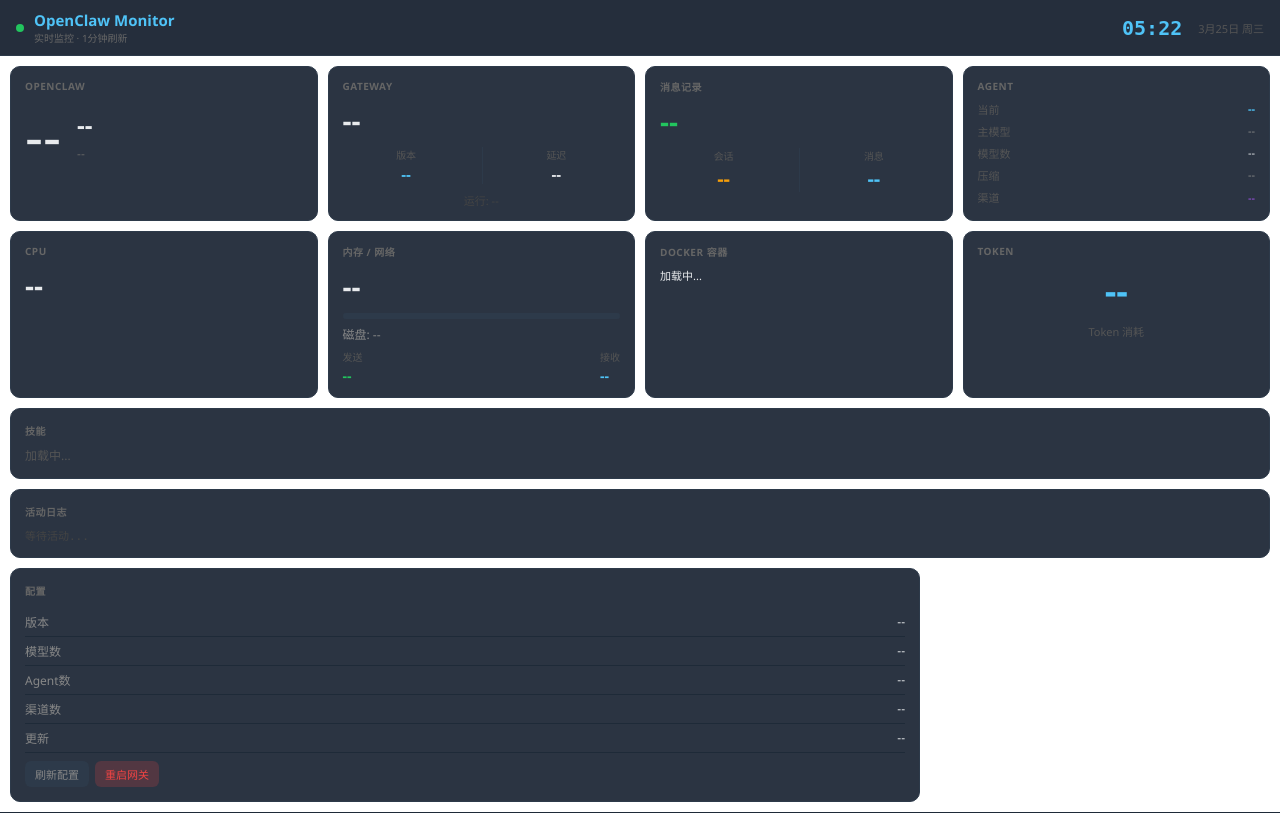
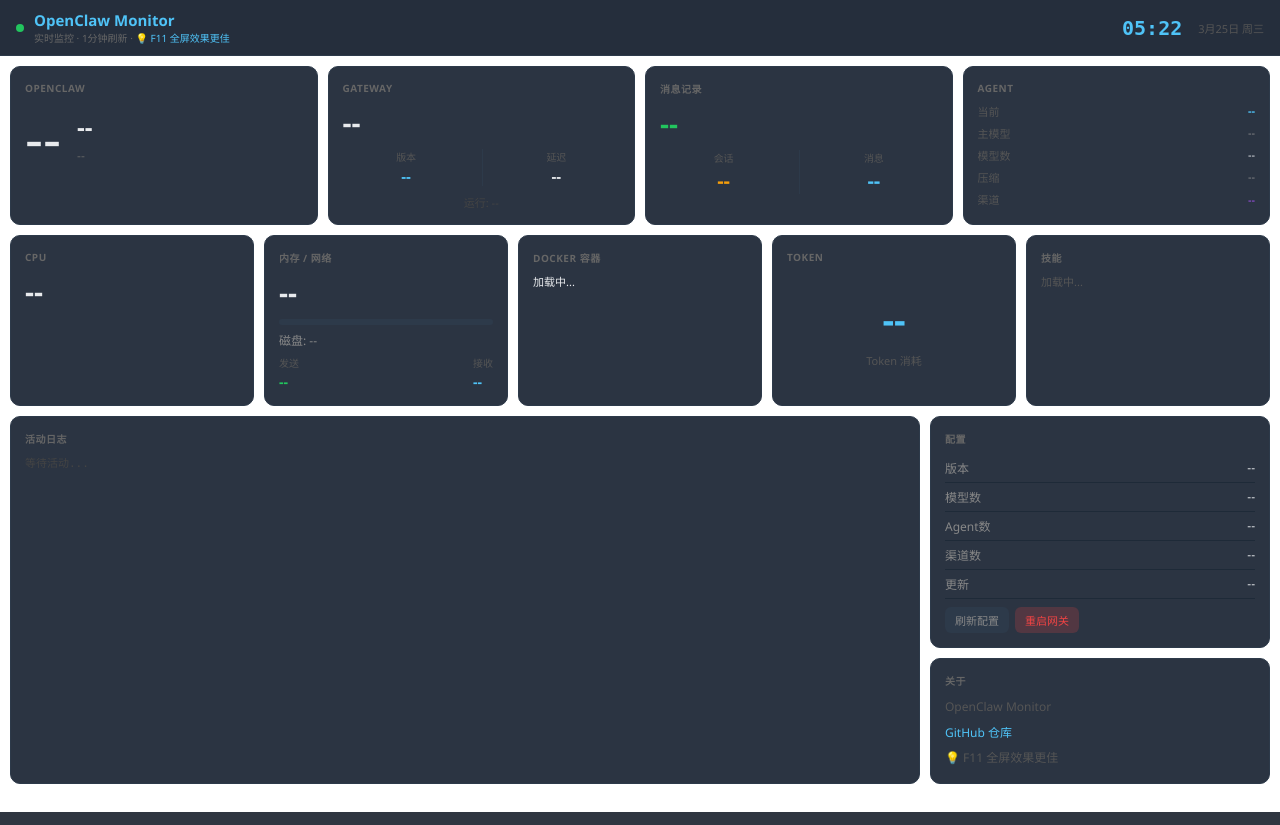
Before and after one commit to 2398954487/openclaw-monitor, a Python web app: template templates/index.html in a window 1280 px wide. Run offline with Jinja, Linux system fonts and the light colour scheme; the template is opened without the code that fills it, so the values that code supplies are empty.

Commit message:
Fix layout: move About card to bottom-right, improve structure, remove focus mode auto-enter

```diff
--- a/templates/index.html
+++ b/templates/index.html
@@ -6,7 +6,7 @@
 <title>OpenClaw Monitor</title>
 <style>
 * { margin: 0; padding: 0; box-sizing: border-box; }
-body { font-family: 'Segoe UI', 'PingFang SC', sans-serif; background: {{ bg_color }}; color: #e8eaed; font-size: 12px; height: 100vh; overflow: hidden; }
+body { font-family: 'Segoe UI', 'PingFang SC', sans-serif; background: {{ bg_color }}; color: #e8eaed; font-size: 12px; overflow: hidden; }
 .header { background: rgba(26,35,50,0.95); padding: 10px 16px; border-bottom: 1px solid #2d3a4a; display: flex; align-items: center; gap: 10px; }
 .header h1 { font-size: 15px; font-weight: 600; color: #4fc3f7; }
 .header .subtitle { font-size: 10px; color: #666; }
@@ -15,12 +15,17 @@
 .status-dot.dead { background: #ef4444; animation: pulse 1.5s infinite; }
 @keyframes pulse { 0%,100%{opacity:1} 50%{opacity:0.4} }
 
-.grid { display: grid; grid-template-columns: 1fr 1fr 1fr; grid-template-rows: auto auto 1fr; gap: 10px; padding: 10px; height: calc(100vh - 44px); overflow-y: auto; }
-.grid::-webkit-scrollbar { width: 4px; }
-.grid::-webkit-scrollbar-thumb { background: #2d3a4a; border-radius: 2px; }
+.main { display: flex; flex-direction: column; height: calc(100vh - 44px); overflow-y: auto; }
+.main::-webkit-scrollbar { width: 4px; }
+.main::-webkit-scrollbar-thumb { background: #2d3a4a; border-radius: 2px; }
 
-.card { background: rgba(26,35,50,0.92); border-radius: 10px; padding: 14px; border: 1px solid #2d3a4a; display: flex; flex-direction: column; backdrop-filter: blur(4px); }
+.grid-top { display: grid; grid-template-columns: repeat(4, 1fr); gap: 10px; padding: 10px; }
+.grid-mid { display: grid; grid-template-columns: repeat(5, 1fr); gap: 10px; padding: 0 10px 10px; }
+.grid-bot { display: grid; grid-template-columns: 1fr 340px; gap: 10px; padding: 0 10px 10px; }
+
+.card { background: rgba(26,35,50,0.92); border-radius: 10px; padding: 14px; border: 1px solid #2d3a4a; display: flex; flex-direction: column; }
 .card h2 { font-size: 10px; color: #666; text-transform: uppercase; letter-spacing: 0.5px; margin-bottom: 8px; flex-shrink: 0; }
+.card.full { grid-column: 1 / -1; }
 
 .metric { font-size: 28px; font-weight: 700; }
 .metric.green { color: #22c55e; }
@@ -40,41 +45,28 @@
 .memory-bar { background: #2d3a4a; border-radius: 3px; height: 6px; margin-top: 8px; overflow: hidden; flex-shrink: 0; }
 .memory-fill { height: 100%; background: linear-gradient(90deg, #4fc3f7, #22c55e); transition: width 0.5s; }
 
+.net-bar { display: flex; justify-content: space-between; font-size: 11px; margin-top: 6px; }
+.net-item { display: flex; flex-direction: column; }
+.net-label { font-size: 10px; color: #555; margin-bottom: 2px; }
+.net-val { font-size: 14px; font-weight: 600; }
+.net-up { color: #22c55e; }
+.net-down { color: #4fc3f7; }
+
+.skill-tag { display: inline-block; background: #2d3a4a; color: #4fc3f7; padding: 4px 10px; border-radius: 12px; font-size: 11px; margin: 2px; }
+
+canvas { display: block; }
+
 .refresh-info { font-size: 10px; color: #555; margin-top: 6px; flex-shrink: 0; }
 .error-msg { color: #ef4444; font-size: 11px; }
 .info-text { font-size: 12px; color: #888; }
 
-.content-scroll { flex: 1; overflow-y: auto; min-height: 60px; }
+.content-scroll { flex: 1; overflow-y: auto; min-height: 40px; }
 .content-scroll::-webkit-scrollbar { width: 3px; }
 .content-scroll::-webkit-scrollbar-thumb { background: #2d3a4a; border-radius: 2px; }
 
-/* Grid layouts */
-.top-row { grid-column: 1 / -1; display: grid; grid-template-columns: repeat(4, 1fr); gap: 10px; }
-.top-row .card { padding: 12px 14px; }
+.activity-log { font-size: 11px; color: #888; max-height: 80px; overflow-y: auto; font-family: monospace; }
 
-.row2 { grid-column: 1 / -1; display: grid; grid-template-columns: repeat(4, 1fr); gap: 10px; }
-.row2 .card { padding: 12px 14px; }
-
-.cam-row { grid-column: 1 / -1; display: grid; grid-template-columns: repeat(1, 1fr); gap: 10px; }
-
-.activity-row { grid-column: 1 / -1; }
-
-.conv-area { grid-column: 1 / -1; display: grid; grid-template-columns: 1fr 340px; gap: 10px; height: 100%; min-height: 0; }
-.conv-card { padding: 14px; overflow: hidden; display: flex; flex-direction: column; }
-.conv-card h2 { margin-bottom: 10px; }
-
-.skill-tag { display: inline-block; background: #2d3a4a; color: #4fc3f7; padding: 4px 10px; border-radius: 12px; font-size: 11px; margin: 2px; }
-
-/* Chat bubbles */
-.msg-list { display: flex; flex-direction: column; gap: 8px; }
-.msg { max-width: 85%; padding: 10px 14px; border-radius: 14px; font-size: 15px; line-height: 1.7; white-space: pre-wrap; word-break: break-word; }
-.msg-user { align-self: flex-end; background: #2563eb; color: #fff; border-bottom-right-radius: 4px; }
-.msg-assistant { align-self: flex-start; background: #2d3a4a; color: #f0f0f0; border-bottom-left-radius: 4px; }
-.msg-system { align-self: center; background: #1e3a5f; color: #93c5fd; font-size: 13px; border-radius: 10px; max-width: 90%; text-align: center; }
-.msg-role { font-size: 12px; opacity: 0.75; margin-bottom: 4px; }
-.msg-content { color: inherit; }
-
-/* Status card dynamic gradient */
+/* Status card gradient */
 @keyframes statusGradient {
   0% { background: linear-gradient(135deg, rgba(34,197,94,0.3), rgba(34,211,238,0.2), rgba(34,197,94,0.3)); }
   25% { background: linear-gradient(135deg, rgba(34,211,238,0.3), rgba(34,197,94,0.2), rgba(34,211,238,0.3)); }
@@ -121,63 +113,44 @@
 .msg-workflow .expand-btn { font-size: 10px; color: #4fc3f7; cursor: pointer; margin-top: 2px; flex-shrink: 0; }
 .msg-workflow .expand-btn:hover { color: #fff; }
 
-/* Network card */
-.net-bar { display: flex; justify-content: space-between; font-size: 11px; margin-top: 6px; }
-.net-item { display: flex; flex-direction: column; }
-.net-label { font-size: 10px; color: #555; margin-bottom: 2px; }
-.net-val { font-size: 14px; font-weight: 600; }
-.net-up { color: #22c55e; }
-.net-down { color: #4fc3f7; }
-
-/* Action buttons */
 .action-btns { display: flex; gap: 6px; margin-top: 8px; flex-wrap: wrap; }
 .action-btn { background: #2d3a4a; border: none; color: #888; padding: 5px 10px; border-radius: 6px; cursor: pointer; font-size: 11px; }
 .action-btn:hover { background: #3d4a5a; color: #fff; }
 .action-btn.danger { background: rgba(239,68,68,0.2); color: #ef4444; }
 .action-btn.danger:hover { background: rgba(239,68,68,0.4); }
 
-canvas { display: block; }
+.bot-left { display: flex; flex-direction: column; gap: 10px; }
 </style>
 </head>
 <body>
-
-<!-- 背景 -->
-{% if bg_image %}
-<img src="{{ bg_image }}" style="position:fixed;top:0;left:0;width:100%;height:100%;object-fit:cover;z-index:-1;opacity:0.35;" />
-{% endif %}
 
 <div class="header">
   <div class="status-dot ok" id="gatewayDot"></div>
   <div>
     <h1>OpenClaw Monitor</h1>
-    <div class="subtitle">实时监控 · 1分钟刷新</div>
+    <div class="subtitle">实时监控 · 1分钟刷新 · <span style="color:#4fc3f7;">💡 F11 全屏效果更佳</span></div>
   </div>
   <div style="margin-left:auto;display:flex;align-items:center;gap:16px;">
-    <div id="currentTime" style="font-size:20px;font-weight:700;color:#4fc3f7;font-family:monospace;">--:--:--</div>
+    <div id="currentTime" style="font-size:20px;font-weight:700;color:#4fc3f7;font-family:monospace;">--:--</div>
     <div id="currentDate" style="font-size:11px;color:#555;text-align:right;">--月--日 周-</div>
   </div>
 </div>
 
-<div style="display:flex;flex-direction:column;flex:1;overflow:hidden;">
+<div class="main">
 
-<div class="grid">
-
-  <!-- 顶部四格 -->
-  <div class="top-row">
-
-    <!-- OpenClaw 状态 -->
+  <!-- 第1行：顶栏 -->
+  <div class="grid-top">
     <div class="card" id="statusCard" style="transition: background 0.5s, border-color 0.5s;">
       <h2>OpenClaw</h2>
       <div style="display:flex; align-items:center; gap:16px; padding: 6px 0;">
         <div id="statusIcon" style="font-size:56px; line-height:1;">--</div>
         <div>
           <div id="statusText" style="font-size:24px; font-weight:700;">--</div>
-          <div id="statusDetail" style="font-size:12px; color:#666; margin-top:4px; max-width:300px; white-space:nowrap; overflow:hidden; text-overflow:ellipsis;">--</div>
+          <div id="statusDetail" style="font-size:12px; color:#666; margin-top:4px;">--</div>
         </div>
       </div>
     </div>
 
-    <!-- Gateway -->
     <div class="card">
       <h2>Gateway</h2>
       <div class="metric" id="gatewayStatus">--</div>
@@ -194,7 +167,6 @@
       <div style="font-size:11px; color:#444; margin-top:8px; text-align:center;">运行: <span id="gwUptime">--</span></div>
     </div>
 
-    <!-- 消息记录 -->
     <div class="card">
       <h2>消息记录</h2>
       <div class="metric green" id="todayCount">--</div>
@@ -210,7 +182,6 @@
       </div>
     </div>
 
-    <!-- Agent 信息 -->
     <div class="card">
       <h2>Agent</h2>
       <div style="display:flex;flex-direction:column;gap:6px;font-size:11px;">
@@ -221,20 +192,16 @@
         <div style="display:flex;justify-content:space-between;align-items:center;"><span style="color:#555;">渠道</span><span id="agentChannels" style="color:#a855f7;">--</span></div>
       </div>
     </div>
-
   </div>
 
-  <!-- 第2行 -->
-  <div class="row2">
-
-    <!-- CPU -->
+  <!-- 第2行：中栏 -->
+  <div class="grid-mid">
     <div class="card">
       <h2>CPU</h2>
       <div class="metric" id="cpuMetric">--</div>
       <canvas id="cpuChart" style="width:100%;height:50px;margin-top:8px;"></canvas>
     </div>
 
-    <!-- 内存+网络 -->
     <div class="card">
       <h2>内存 / 网络</h2>
       <div class="metric" id="memMetric">--</div>
@@ -252,86 +219,65 @@
       </div>
     </div>
 
-    <!-- Docker -->
     <div class="card">
       <h2>Docker 容器</h2>
       <div class="content-scroll" id="dockerContainers" style="font-size:11px">加载中...</div>
     </div>
 
-    <!-- Token 信息 -->
     <div class="card">
       <h2>Token</h2>
-      <div style="display:flex;flex-direction:column;gap:8px;align-items:center;">
+      <div style="display:flex;flex-direction:column;gap:8px;align-items:center;flex:1;justify-content:center;">
         <div id="tokenTotal" style="font-size:36px;font-weight:700;color:#4fc3f7;">--</div>
         <div style="font-size:11px;color:#555;">Token 消耗</div>
       </div>
     </div>
 
-  </div>
-
-  <!-- 第3行：摄像头 + 技能 -->
-  <!--
-  <div class="cam-row">
-    <div class="card" style="grid-column: span 2;">
-      <h2>摄像头</h2>
-      <img id="cameraImg" src="/camera.jpg" style="width:100%;height:160px;object-fit:cover;border-radius:8px;flex-shrink:0;" onerror="this.style.display='none'" />
-      <div class="info-text" id="cameraStatus" style="margin-top:6px;">加载中...</div>
-    </div>
     <div class="card">
       <h2>技能</h2>
-      <div id="skillsInfo" style="display:flex;flex-direction:column;gap:6px;font-size:12px;">
-        <div style="color:#555;">加载中...</div>
-      </div>
-    </div>
-  </div>
-  -->
-  <div class="cam-row">
-    <div class="card" style="grid-column: span 1;">
-      <h2>技能</h2>
-      <div id="skillsInfo" style="display:flex;flex-direction:column;gap:6px;font-size:12px;">
-        <div style="color:#555;">加载中...</div>
+      <div id="skillsInfo" style="display:flex;flex-wrap:wrap;gap:4px;align-content:flex-start;overflow-y:auto;max-height:120px;">
+        <div style="color:#555;font-size:11px;">加载中...</div>
       </div>
     </div>
   </div>
 
-  <!-- 第4行：活动日志 -->
-  <div class="activity-row">
+  <!-- 第3行：底栏 -->
+  <div class="grid-bot">
+      <!-- 活动日志 -->
       <div class="card">
         <h2>活动日志</h2>
-      <div id="activityLog" style="font-size:11px;color:#888;max-height:80px;overflow-y:auto;font-family:monospace;">
+        <div id="activityLog" class="activity-log">
           <div style="color:#444;">等待活动...</div>
         </div>
       </div>
-  </div>
 
-  <!-- 对话区 -->
-  <div class="conv-area">
-    <!-- 空占位，隐藏时保持布局 -->
-    <div class="card conv-card" id="convPlaceholder" style="display:none;">
-      <h2>当前对话</h2>
-      <div class="content-scroll" id="msgContainer">
-        <div style="color:#666;font-size:14px;">加载中...</div>
-      </div>
-    </div>
-    <div class="card conv-card">
+      <!-- 配置 + 关于 -->
+      <div style="display:flex;flex-direction:column;gap:10px;">
+        <div class="card">
           <h2>配置</h2>
           <div class="row"><span class="label">版本</span><span class="value" id="version">--</span></div>
           <div class="row"><span class="label">模型数</span><span class="value" id="modelCount">--</span></div>
           <div class="row"><span class="label">Agent数</span><span class="value" id="agentCount">--</span></div>
           <div class="row"><span class="label">渠道数</span><span class="value" id="channelCount">--</span></div>
           <div class="row"><span class="label">更新</span><span class="value" id="updateTime">--</span></div>
-      <div class="action-btns" style="margin-top:8px;">
+          <div class="action-btns">
             <button class="action-btn" onclick="doAction('reload')">刷新配置</button>
             <button class="action-btn danger" onclick="doAction('restart')">重启网关</button>
           </div>
         </div>
+
+        <div class="card">
+          <h2>关于</h2>
+          <div style="font-size:12px;color:#555;line-height:1.8;">
+            <div>OpenClaw Monitor</div>
+            <div style="margin-top:4px;">
+              <a href="https://github.com/2398954487/openclaw-monitor" target="_blank" style="color:#4fc3f7;text-decoration:none;">GitHub 仓库</a>
+            </div>
+            <div style="margin-top:4px;">💡 F11 全屏效果更佳</div>
+          </div>
+        </div>
+      </div>
   </div>
 
-</div>
-
-<!-- 底部版权 -->
-<div style="text-align:center;padding:6px;font-size:11px;color:#444;border-top:1px solid #1e2a38;flex-shrink:0;">
-  <a href="https://github.com/2398954487/openclaw-monitor" target="_blank" style="color:#555;text-decoration:none;">{{ footer_text }}</a>
 </div>
 
 <!-- 全屏对话模式 -->
@@ -439,13 +385,6 @@
   _inFocusMode = false;
   document.getElementById('focusMode').classList.remove('active');
   document.getElementById('focusBackBtn').style.display = 'none';
-}
-
-function escapeHtml(text) {
-  if (!text) return '';
-  var div = document.createElement('div');
-  div.textContent = text;
-  return div.innerHTML;
 }
 
 function updateFocusMsgs() {
@@ -600,19 +539,6 @@
     var disk = d.disk || {};
     diskDiv.textContent = disk.total_gb ? '磁盘: ' + disk.used_gb + ' / ' + disk.total_gb + ' GB' : '磁盘: --';
 
-    // Token
-    var tokens = d.tokens || {};
-    var fmt = function(n) { if (n >= 1000000) return (n/1000000).toFixed(1) + 'M'; if (n >= 1000) return (n/1000).toFixed(1) + 'K'; return String(n); };
-    document.getElementById('tokenTotal').textContent = fmt(tokens.total_tokens || 0);
-
-    // Agent 信息
-    var agent = d.agent_info || {};
-    document.getElementById('agentModel').textContent = agent.current_model || '--';
-    document.getElementById('agentPrimary').textContent = agent.primary_model || '--';
-    document.getElementById('agentModelCount').textContent = agent.model_count || 0;
-    document.getElementById('agentCompaction').textContent = agent.compaction || '--';
-    document.getElementById('agentChannels').textContent = (agent.channels || []).join(', ');
-
     // Docker
     var dockerDiv = document.getElementById('dockerContainers');
     var containers = d.docker ? d.docker.containers : [];
@@ -637,42 +563,18 @@
     document.getElementById('sessionCount').textContent = d.session_count || 0;
     document.getElementById('msgCount').textContent = d.today_conversations || 0;
 
-    // 对话气泡
-    var msgContainer = document.getElementById('msgContainer');
-    var msgs = d.messages || [];
-    window._cachedMsgs = msgs;
-    var placeholder = d.active_conversation || '';
-    if (msgs.length > 0) {
-      msgContainer.innerHTML = '';
-      msgs.forEach(function(m) {
-        var roleLabel = m.role === 'user' ? '用户' : m.role === 'assistant' ? '助手' : (m.role || '系统');
-        var bubbleClass = m.role === 'user' ? 'msg-user' : m.role === 'assistant' ? 'msg-assistant' : 'msg-system';
-        var div = document.createElement('div');
-        div.className = 'msg ' + bubbleClass;
-        var roleDiv = document.createElement('div');
-        roleDiv.className = 'msg-role';
-        roleDiv.textContent = roleLabel;
-        div.appendChild(roleDiv);
-        var contentDiv = document.createElement('div');
-        contentDiv.className = 'msg-content';
-        contentDiv.style.color = 'inherit';
-        contentDiv.textContent = m.content || '(空)';
-        div.appendChild(contentDiv);
-        msgContainer.appendChild(div);
-      });
-    } else if (placeholder) {
-      msgContainer.innerHTML = '<div style="color:#666;font-size:14px;">' + placeholder + '</div>';
-    } else {
-      msgContainer.innerHTML = '<div style="color:#666;font-size:14px;">无</div>';
-    }
-    msgContainer.scrollTop = msgContainer.scrollHeight;
+    // Token
+    var tokens = d.tokens || {};
+    var fmt = function(n) { if (n >= 1000000) return (n/1000000).toFixed(1) + 'M'; if (n >= 1000) return (n/1000).toFixed(1) + 'K'; return String(n); };
+    document.getElementById('tokenTotal').textContent = fmt(tokens.total_tokens || 0);
 
-    // 控制半屏
-    updateFocusVisibility(ocStatus.text === '工作中');
-    if (ocStatus.text === '工作中') {
-      window._cachedMsgs = msgs;
-      updateFocusMsgs();
-    }
+    // Agent 信息
+    var agent = d.agent_info || {};
+    document.getElementById('agentModel').textContent = agent.current_model || '--';
+    document.getElementById('agentPrimary').textContent = agent.primary_model || '--';
+    document.getElementById('agentModelCount').textContent = agent.model_count || 0;
+    document.getElementById('agentCompaction').textContent = agent.compaction || '--';
+    document.getElementById('agentChannels').textContent = (agent.channels || []).join(', ');
 
   } catch(e) {
     console.error('fetchData error:', e.message);
@@ -709,7 +611,6 @@
       data.skills.map(function(s) {
         return '<span class="skill-tag">' + s.name + '</span>';
       }).join('') + '</div>';
-    // MCP servers
     if (data.mcp_servers && data.mcp_servers.length > 0) {
       div.innerHTML += '<div style="font-size:10px;color:#555;margin-top:4px;">MCP:</div>';
       div.innerHTML += '<div style="display:flex;flex-wrap:wrap;gap:4px;">';
@@ -744,26 +645,7 @@
   } catch(e) {}
 }
 
-async function fetchCamera() {
-  try {
-    var r = await fetch('/api/camera/status');
-    if (!r.ok) return;
-    var d = await r.json();
-    var statusDiv = document.getElementById('cameraStatus');
-    var img = document.getElementById('cameraImg');
-    if (d.has_image) {
-      statusDiv.textContent = '拍摄: ' + d.last_capture + ' (每' + d.interval_minutes + '分钟)';
-      img.src = '/camera.jpg?_=' + Date.now();
-      img.style.display = 'block';
-    } else {
-      statusDiv.textContent = '无画面';
-      img.style.display = 'none';
-    }
-  } catch(e) {}
-}
-
-
-// SSE
+// SSE - 默认关闭自动进入工作流模式
 var evtSource = null;
 function startSSE() {
   if (evtSource) evtSource.close();
@@ -807,11 +689,6 @@
         document.getElementById('netRecv').textContent = (sys.net_recv_mb || 0) + ' MB';
       }
 
-      updateFocusVisibility(ocStatus.text === '工作中');
-      if (ocStatus.text === '工作中') {
-        window._cachedMsgs = d.messages || [];
-        updateFocusMsgs();
-      }
     } catch(e) {}
   };
   evtSource.onerror = function() {
@@ -824,14 +701,11 @@
 fetchData();
 fetchSkills();
 fetchSkillsInfo();
-// fetchCamera();  // 摄像头模块已暂时禁用
 fetchActivity();
 startSSE();
 setInterval(fetchData, _refreshInterval);
-// setInterval(fetchCamera, 600000);  // 摄像头模块已暂时禁用
 setInterval(fetchSkillsInfo, _refreshInterval);
 setInterval(fetchActivity, _refreshInterval);
 </script>
 </body>
-</body>
 </html>
```
Also changed, not shown: README.md, screenshot.png. Lines whose indentation alone changed are shown as unchanged.
